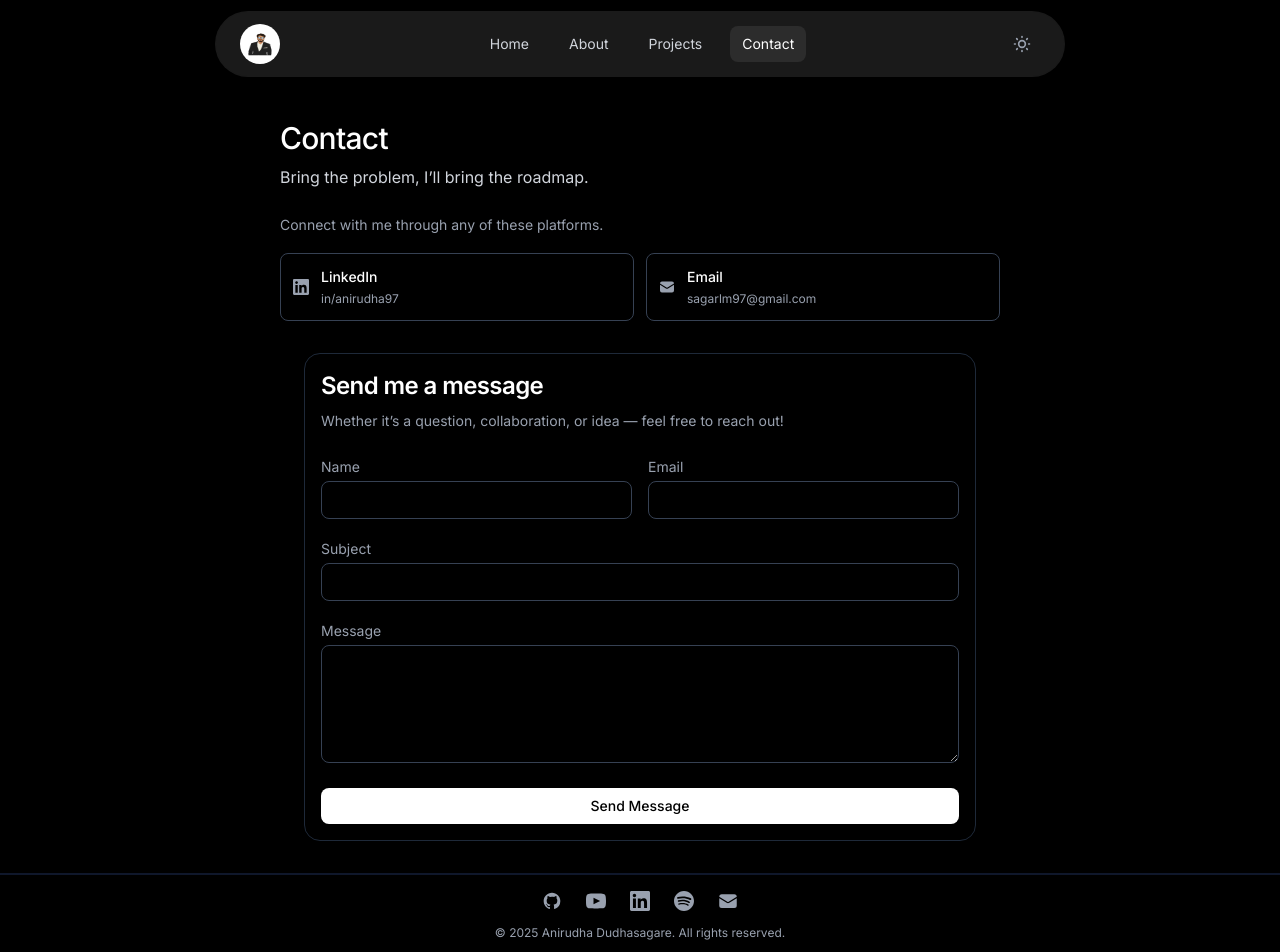
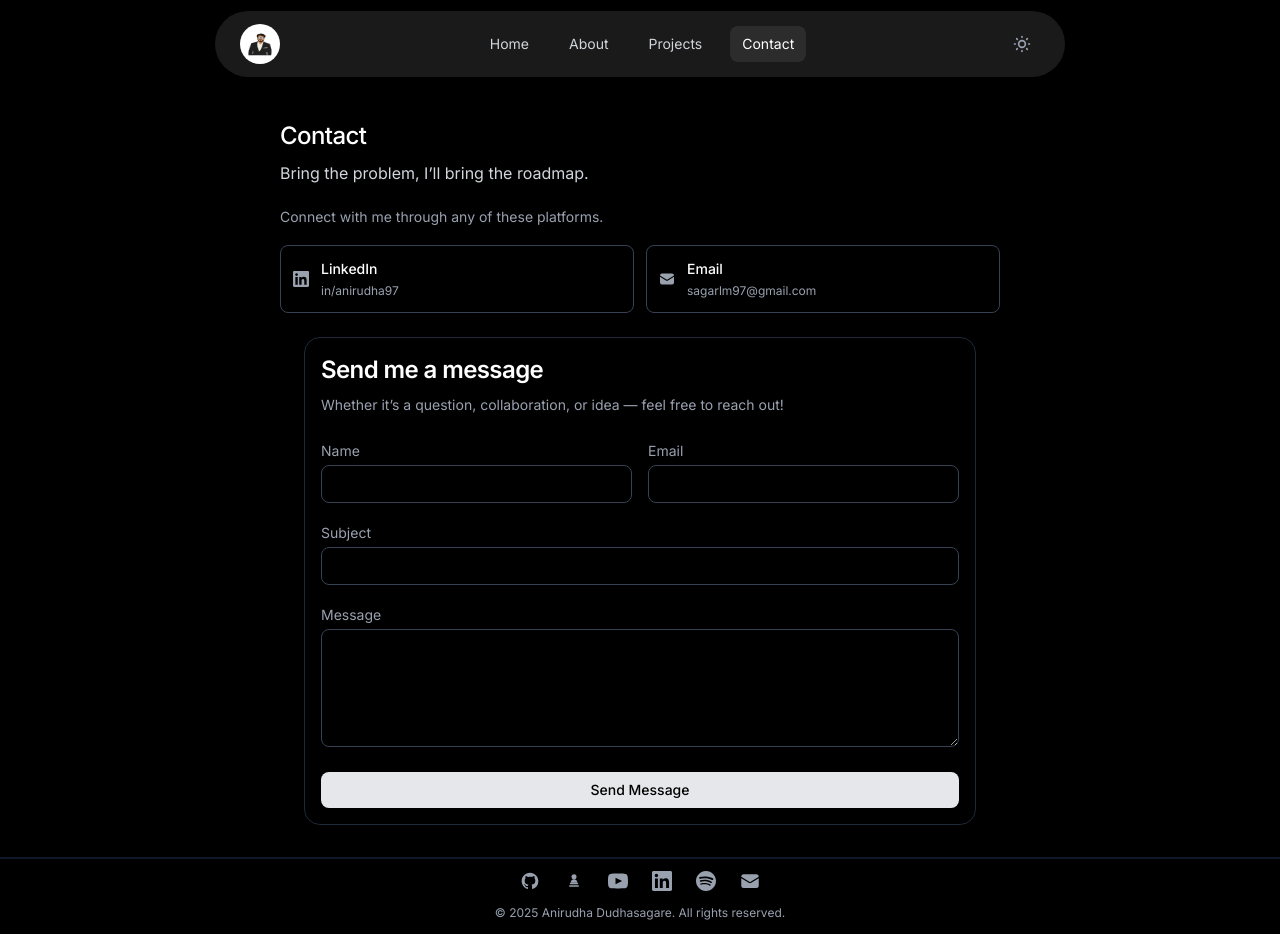
Before and after one commit to iamanirudha97/portfolio_frontend, a React (Vite) app: page /contact in a window 1280 px wide. Shown: the top 952 px of the page. Built offline with nearby package versions, Linux system fonts and the light colour scheme.

Commit message:
fixed-footer-alignment

```diff
--- a/src/components/ContactForm.tsx
+++ b/src/components/ContactForm.tsx
@@ -179,10 +179,10 @@ const ContactForm = () => {
           <motion.button
             type="submit"
             className="w-full py-2 rounded-lg
-                       bg-gray-900 dark:bg-white
+                       bg-gray-800 dark:bg-gray-200
                        text-white dark:text-black
                        font-medium
-                       hover:bg-gray-800 dark:hover:bg-gray-200
+                       hover:bg-gray-600 dark:hover:bg-gray-300
                        transition-colors duration-300"
             whileHover={{ scale: 1.02 }}
             whileTap={{ scale: 0.97 }}
--- a/src/components/Footer.tsx
+++ b/src/components/Footer.tsx
@@ -8,6 +8,18 @@ const Footer = () => {
       icon: (
         <svg className="w-5 h-5" fill="currentColor" viewBox="0 0 24 24">
           <path fillRule="evenodd" clipRule="evenodd" d="M12 2C6.477 2 2 6.484 2 12.017c0 4.425 2.865 8.18 6.839 9.504.5.092.682-.217.682-.483 0-.237-.008-.868-.013-1.703-2.782.605-3.369-1.343-3.369-1.343-.454-1.158-1.11-1.466-1.11-1.466-.908-.62.069-.608.069-.608 1.003.07 1.531 1.032 1.531 1.032.892 1.53 2.341 1.088 2.91.832.092-.647.35-1.088.636-1.338-2.22-.253-4.555-1.113-4.555-4.951 0-1.093.39-1.988 1.029-2.688-.103-.253-.446-1.272.098-2.65 0 0 .84-.27 2.75 1.026A9.564 9.564 0 0112 6.844c.85.004 1.705.115 2.504.337 1.909-1.296 2.747-1.027 2.747-1.027.546 1.379.202 2.398.1 2.651.64.7 1.028 1.595 1.028 2.688 0 3.848-2.339 4.695-4.566 4.943.359.309.678.92.678 1.855 0 1.338-.012 2.419-.012 2.747 0 .268.18.58.688.482A10.019 10.019 0 0022 12.017C22 6.484 17.522 2 12 2z" />
+        </svg>
+      ),
+    },
+    {
+      name: 'Chess.com',
+      url: 'https://www.chess.com/member/iamnotanirudha',
+      icon: (
+        <svg className="w-5 h-5" viewBox="0 0 24 24" fill="currentColor" aria-hidden="true">
+          <circle cx="12" cy="7" r="3" />
+          <path d="M8 14c0-2.209 1.791-4 4-4s4 1.791 4 4H8z" />
+          <rect x="7" y="14" width="10" height="2" rx="1" />
+          <rect x="6" y="17" width="12" height="2" rx="1" />
         </svg>
       ),
     },
@@ -60,7 +72,7 @@ const Footer = () => {
   ];
 
   return (
-    <footer className="p-4 border-t-2 border-slate-200 dark:border-slate-900">
+    <footer className="p-3 border-t-2 border-slate-200 dark:border-slate-900">
       <div className="container-width">
         <div className="flex flex-col items-center justify-center space-y-3">
           <div className="flex flex-wrap items-center justify-center gap-6 px-4">
--- a/src/pages/Contact.tsx
+++ b/src/pages/Contact.tsx
@@ -55,16 +55,17 @@ const Contact = () => {
   return (
     <div className='max-w-3xl mx-auto'>
       <FadeInSection>
-        <motion.h1 className="text-3xl">
+        <motion.h1 className="text-2xl">
           Contact
         </motion.h1>
-        <motion.p className="text-sm sm:text-base leading-relaxed pt-2 mb-6">
+        <motion.p className="text-sm sm:text-base leading-relaxed pt-2 mb-5">
           Bring the problem, I’ll bring the roadmap.
         </motion.p>
       </FadeInSection>
 
       <FadeInSection delay={0.2}>
         <div className="space-y-4">
+
         <p className="text-sm text-gray-600 dark:text-gray-400">
           Connect with me through any of these platforms.
         </p>
@@ -119,16 +120,13 @@ const Contact = () => {
         </div>
 
         </div>
-
       </FadeInSection>
 
       <FadeInSection delay={0.4}>
-        <div className="mt-8 space-y-6">
+        <div className="mt-6 space-y-6">
           <ContactForm />
         </div>
       </FadeInSection>
-
-
     </div>
   );
 };
```
Lines whose indentation alone changed are shown as unchanged.
